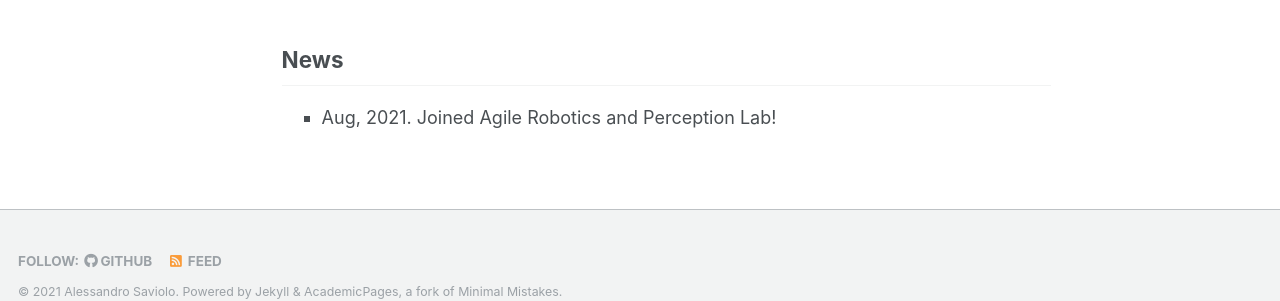
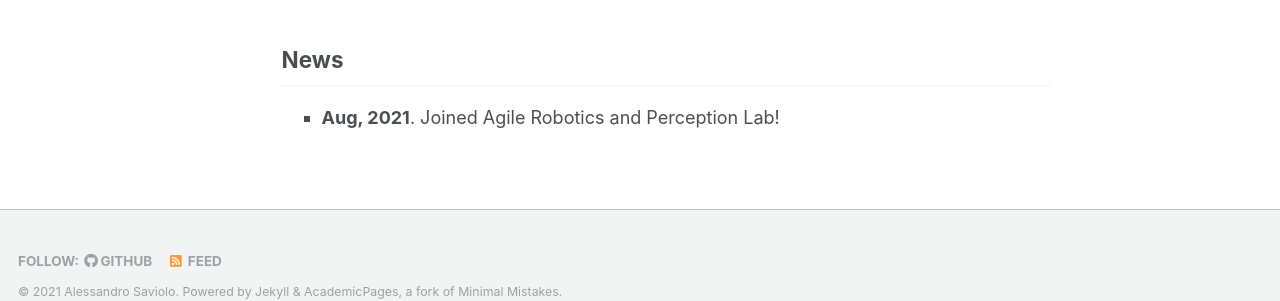
Before and after one commit to AlessandroSaviolo/AlessandroSaviolo.github.io, a Jekyll site: the page built from _pages/about.md, in a window 1280 px wide and 990 px high. Shown: the part 652-953 px from the top of the window. Built offline with Jekyll 4.4.1, drawn with Linux system fonts in a browser that asks for light colours.

```diff
--- a/_pages/about.md
+++ b/_pages/about.md
@@ -24,6 +24,6 @@ I got a Bachelor's and Master's degree in Computer Engineering from the Universi
 
 <div style="text-align: justify">
 <ul style="list-style-type:square">
-  <li>Aug, 2021. Joined Agile Robotics and Perception Lab!</li>
+  <li><b>Aug, 2021</b>. Joined Agile Robotics and Perception Lab!</li>
 </ul>
 </div>
```
